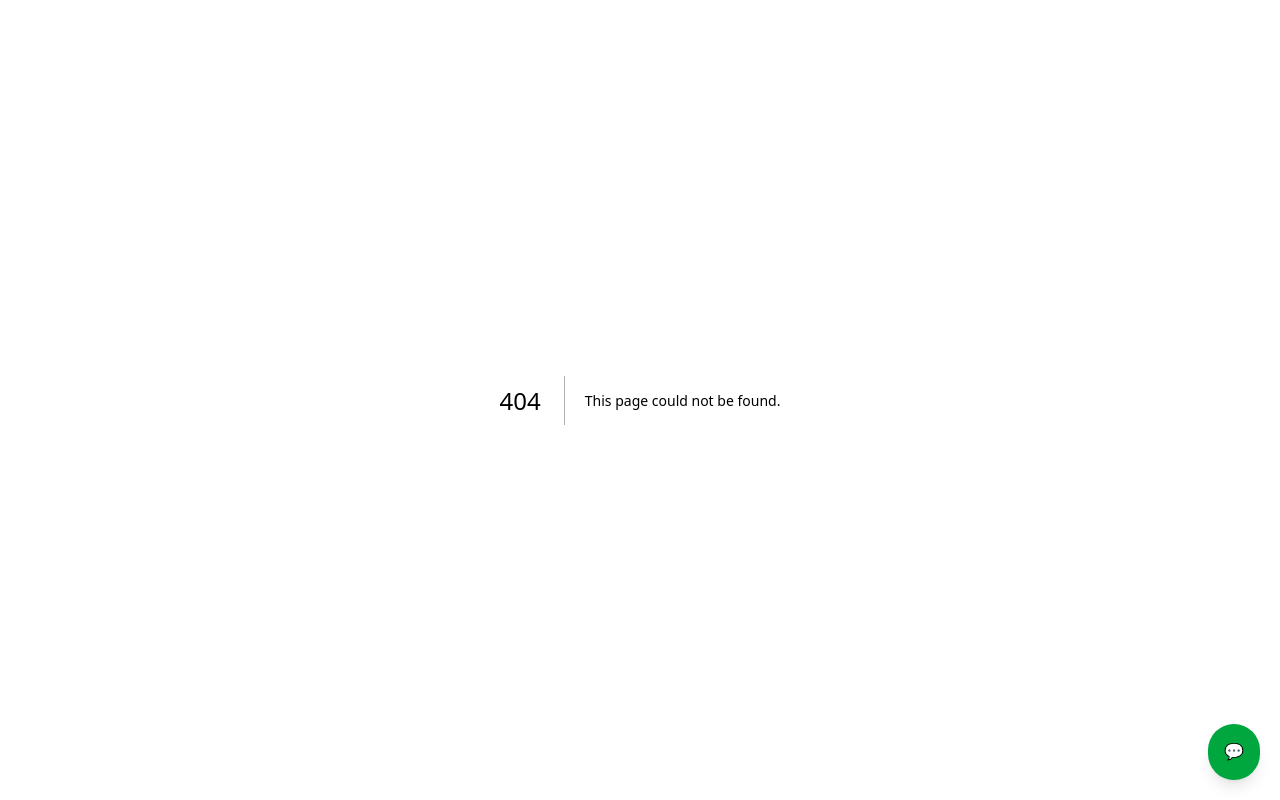
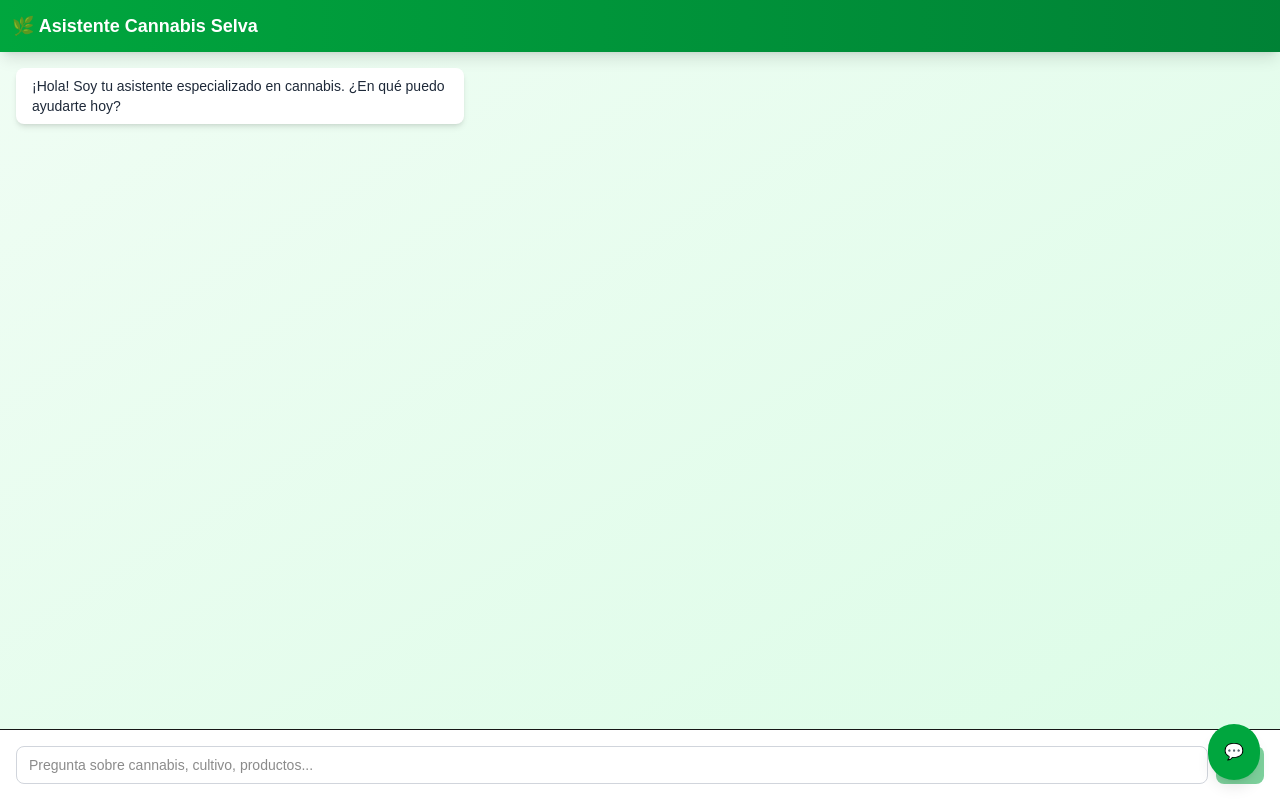
Before and after one commit to robertoarreola-cell/selva-assistant, a Next.js app: page /widget in a window 1280 px wide. Before the commit this address had no page. Built offline with nearby package versions, Linux system fonts and the light colour scheme.

Commit message:
Added dedicated widget page and updated widget URL

```diff
--- /dev/null
+++ b/app/widget/page.js
@@ -0,0 +1,116 @@
+'use client';
+
+import { useState } from 'react';
+import { Send } from 'lucide-react';
+
+export default function WidgetChat() {
+  const [messages, setMessages] = useState([
+    {
+      role: 'assistant',
+      content: '¡Hola! Soy tu asistente especializado en cannabis. ¿En qué puedo ayudarte hoy?'
+    }
+  ]);
+  const [input, setInput] = useState('');
+  const [isLoading, setIsLoading] = useState(false);
+
+  const handleSubmit = async (e) => {
+    e.preventDefault();
+    if (!input.trim() || isLoading) return;
+
+    const userMessage = { role: 'user', content: input };
+    setMessages(prev => [...prev, userMessage]);
+    setInput('');
+    setIsLoading(true);
+
+    try {
+      const response = await fetch('/api/chat', {
+        method: 'POST',
+        headers: { 'Content-Type': 'application/json' },
+        body: JSON.stringify({
+          messages: [...messages, userMessage]
+        })
+      });
+
+      const data = await response.json();
+
+      if (data.content) {
+        setMessages(prev => [...prev, {
+          role: 'assistant',
+          content: data.content
+        }]);
+      }
+    } catch (error) {
+      console.error('Error:', error);
+      setMessages(prev => [...prev, {
+        role: 'assistant',
+        content: 'Lo siento, hubo un error. ¿Puedes intentar de nuevo?'
+      }]);
+    } finally {
+      setIsLoading(false);
+    }
+  };
+
+  return (
+    <div className="flex flex-col h-screen bg-gradient-to-br from-green-50 to-green-100">
+      {/* Header minimalista */}
+      <div className="bg-gradient-to-r from-green-600 to-green-700 text-white p-3 shadow-lg">
+        <h1 className="text-lg font-bold flex items-center gap-2">
+          🌿 Asistente Cannabis Selva
+        </h1>
+      </div>
+
+      {/* Messages */}
+      <div className="flex-1 overflow-y-auto p-4 space-y-4">
+        {messages.map((message, index) => (
+          <div
+            key={index}
+            className={`flex ${message.role === 'user' ? 'justify-end' : 'justify-start'}`}
+          >
+            <div
+              className={`max-w-xs lg:max-w-md px-4 py-2 rounded-lg ${
+                message.role === 'user'
+                  ? 'bg-green-600 text-white'
+                  : 'bg-white text-gray-800 shadow-md'
+              }`}
+            >
+              <p className="text-sm whitespace-pre-wrap">{message.content}</p>
+            </div>
+          </div>
+        ))}
+
+        {isLoading && (
+          <div className="flex justify-start">
+            <div className="bg-white text-gray-800 shadow-md px-4 py-2 rounded-lg">
+              <div className="flex space-x-1">
+                <div className="w-2 h-2 bg-green-500 rounded-full animate-bounce"></div>
+                <div className="w-2 h-2 bg-green-500 rounded-full animate-bounce" style={{animationDelay: '0.1s'}}></div>
+                <div className="w-2 h-2 bg-green-500 rounded-full animate-bounce" style={{animationDelay: '0.2s'}}></div>
+              </div>
+            </div>
+          </div>
+        )}
+      </div>
+
+      {/* Input */}
+      <div className="border-t bg-white p-4">
+        <form onSubmit={handleSubmit} className="flex gap-2">
+          <input
+            type="text"
+            value={input}
+            onChange={(e) => setInput(e.target.value)}
+            placeholder="Pregunta sobre cannabis, cultivo, productos..."
+            className="flex-1 border border-gray-300 rounded-lg px-3 py-2 focus:outline-none focus:ring-2 focus:ring-green-500 text-sm"
+            disabled={isLoading}
+          />
+          <button
+            type="submit"
+            disabled={isLoading || !input.trim()}
+            className="bg-green-600 text-white px-4 py-2 rounded-lg hover:bg-green-700 disabled:opacity-50 disabled:cursor-not-allowed transition-colors"
+          >
+            <Send size={16} />
+          </button>
+        </form>
+      </div>
+    </div>
+  );
+}
--- a/public/widget.js
+++ b/public/widget.js
@@ -4,9 +4,10 @@
   // Verificar si ya existe
   if (document.getElementById('selva-chat-button')) return;
 
+  // ...existing code...
   // URL de tu app deployada en Vercel
-  const CHAT_APP_URL = 'https://selva-assistant-git-main-robertos-projects-eee4cbcb.vercel.app';
-
+  const CHAT_APP_URL = 'https://selva-assistant-git-main-robertos-projects-eee4cbcb.vercel.app/widget';
+// ...existing code...
   // Función para crear el widget de forma segura
   function createWidget() {
     try {
```
